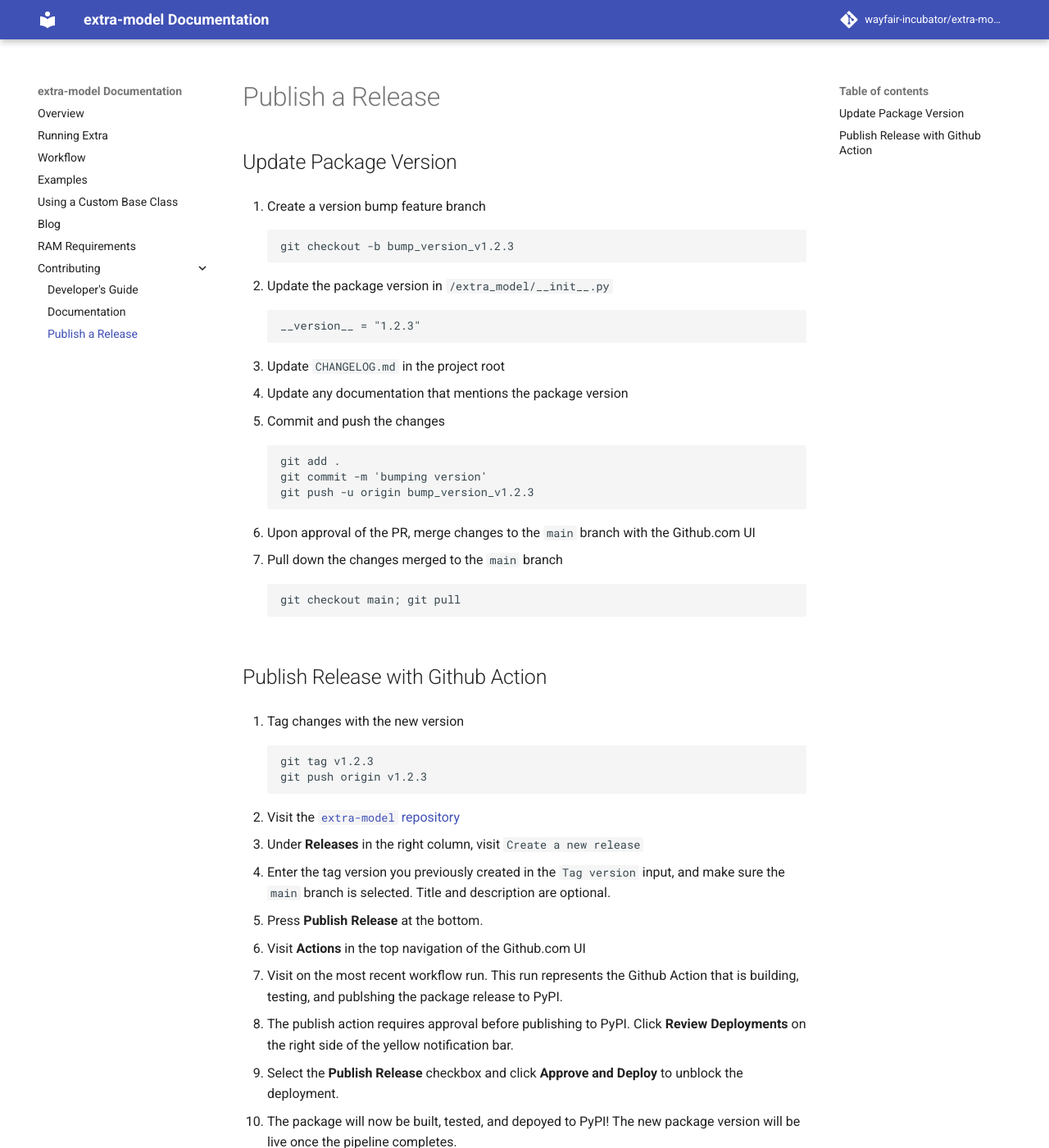
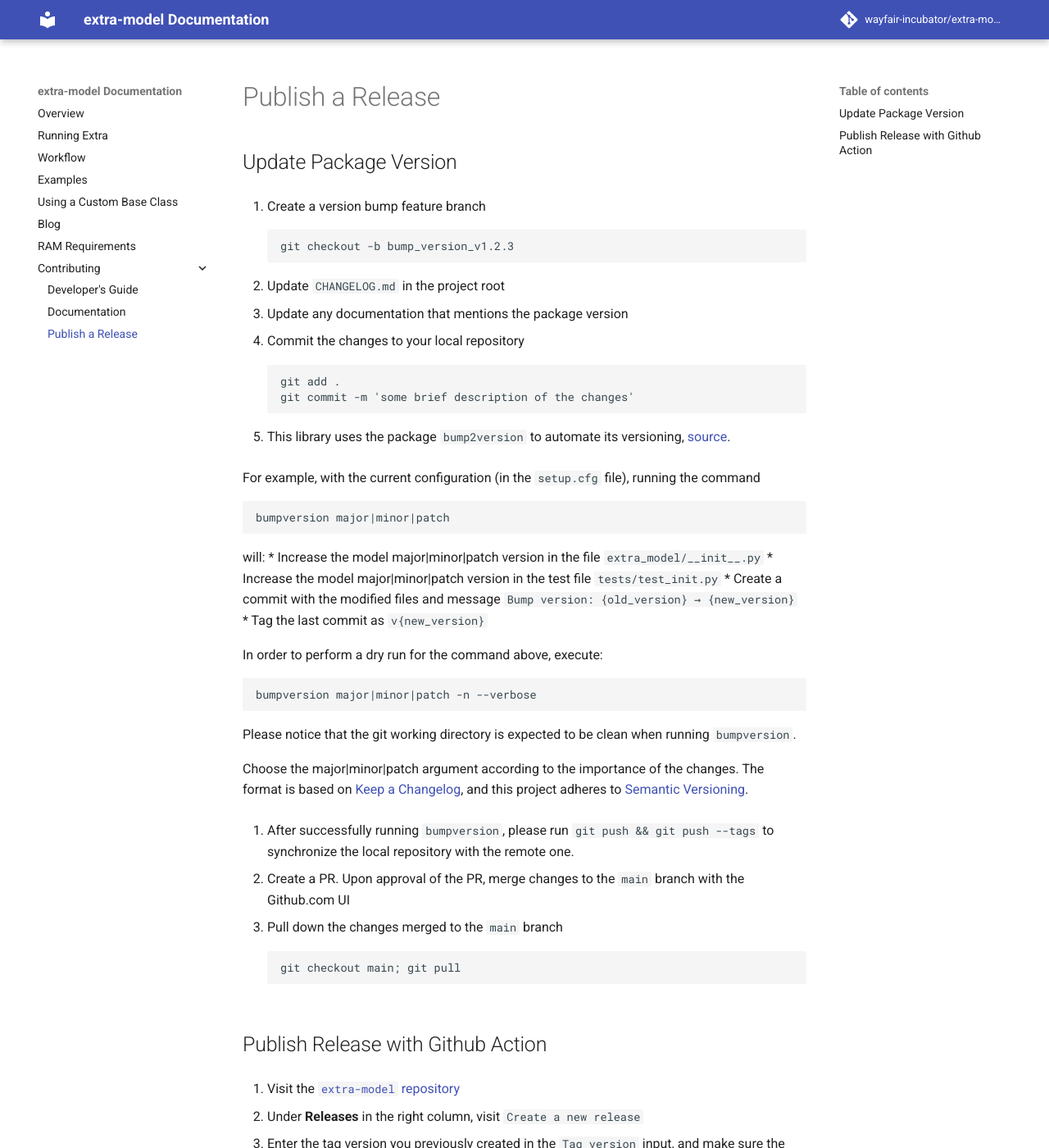
Before and after one commit to wayfair-incubator/extra-model, an MkDocs documentation site: the page built from docs/contributing/publish_release.md, in a window 1280 px wide and 1400 px high. Shown: the whole window at 82% size. Built offline with MkDocs 1.6.1 and Material for MkDocs 9.7.7, drawn with Linux system fonts in a browser that asks for light colours; comment, search, counter and statistics services are not loaded.

Commit message:
Added blank line at the end of the new test, moved the bump version section in the publish_release.md file

````diff
--- a/docs/contributing/publish_release.md
+++ b/docs/contributing/publish_release.md
@@ -6,32 +6,47 @@
 
         git checkout -b bump_version_v1.2.3
 
-1. Update the package version in `/extra_model/__init__.py`
-
-        __version__ = "1.2.3"
-
 1. Update `CHANGELOG.md` in the project root
 
 1. Update any documentation that mentions the package version
 
-1. Commit and push the changes
+1. Commit the changes to your local repository
 
         git add .
-        git commit -m 'bumping version'
-        git push -u origin bump_version_v1.2.3
+        git commit -m 'some brief description of the changes'
 
-1. Upon approval of the PR, merge changes to the `main` branch with the Github.com UI
+1. This library uses the package `bump2version` to automate its versioning, [source](https://github.com/c4urself/bump2version).
+
+For example, with the current configuration (in the `setup.cfg` file), running the command
+```bash
+bumpversion major|minor|patch
+```
+will:
+* Increase the model major|minor|patch version in the file `extra_model/__init__.py`
+* Increase the model major|minor|patch version in the test file `tests/test_init.py`
+* Create a commit with the modified files and message `Bump version: {old_version} → {new_version}`
+* Tag the last commit as `v{new_version}`
+
+In order to perform a dry run for the command above, execute:
+```bash
+bumpversion major|minor|patch -n --verbose
+```
+
+Please notice that the git working directory is expected to be clean when running `bumpversion`.
+
+Choose the major|minor|patch argument according to the importance of the changes.
+The format is based on [Keep a Changelog](https://keepachangelog.com/en/1.0.0/),
+and this project adheres to [Semantic Versioning](https://semver.org/spec/v2.0.0.html).
+
+1. After successfully running `bumpversion`, please run `git push && git push --tags` to synchronize the local repository with the remote one.
+
+1. Create a PR. Upon approval of the PR, merge changes to the `main` branch with the Github.com UI
 
 1. Pull down the changes merged to the `main` branch
 
         git checkout main; git pull
 
 ## Publish Release with Github Action
-
-1. Tag changes with the new version
-
-        git tag v1.2.3
-        git push origin v1.2.3
 
 1. Visit the [`extra-model` repository][repo]
 
````
Also changed, not shown: README.md (+0 -23 lines), 1 other file.
